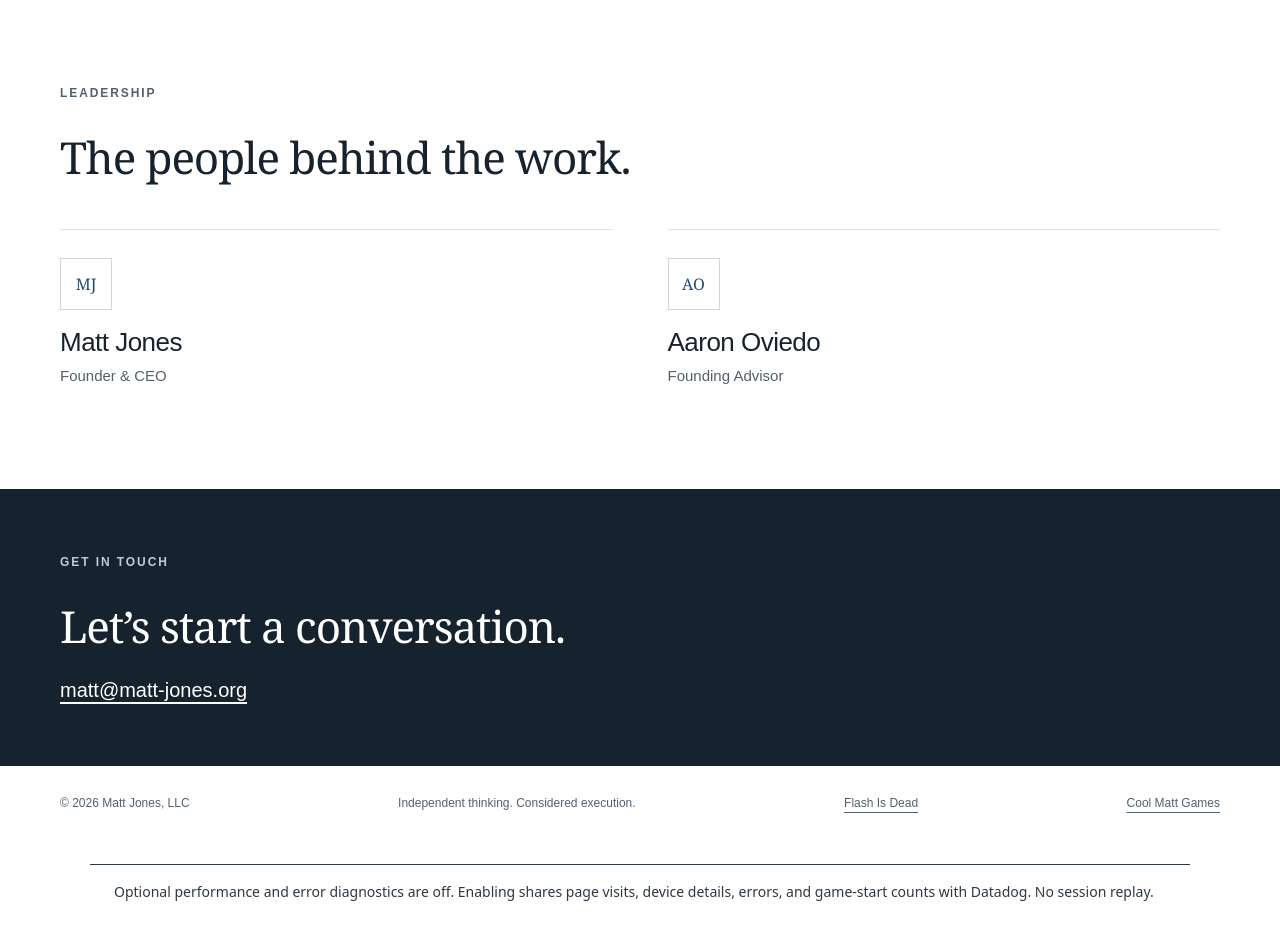
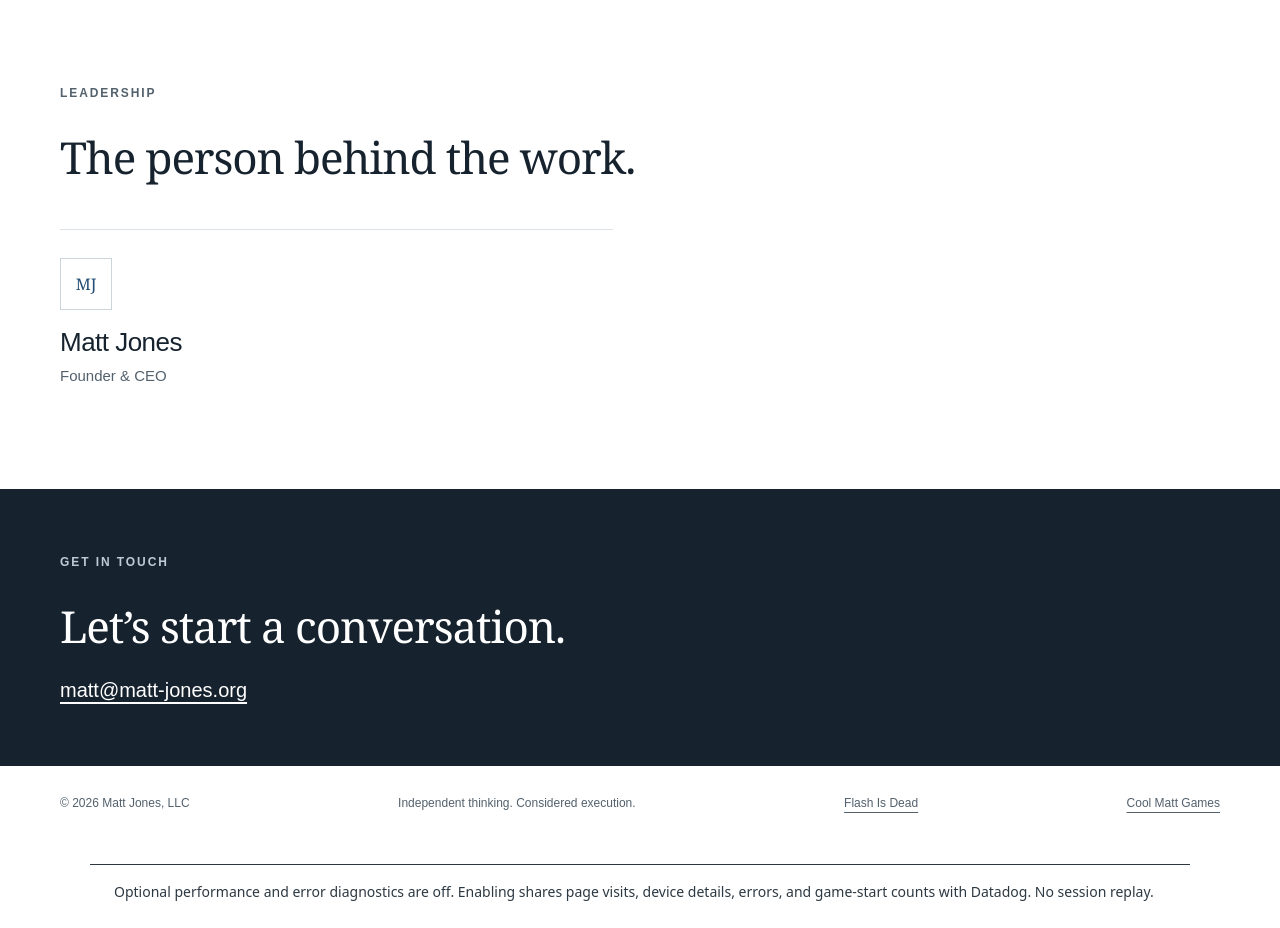
Before and after one commit to Matt-Jones-LLC/matt-jones.org, a plain HTML site: page site/index.html in a window 1280 px wide. Shown: the part 2580-3508 px from the top of the page. Drawn offline with Linux system fonts and the light colour scheme.

Commit message:
List Matt Jones as the only person on the company site
Remove the Founding Advisor entry from the homepage leadership section,
README.md and AGENTS.md, and make the site test require exactly one
person in that section.

Co-Authored-By: Claude Fable 5.2 <noreply@anthropic.com>
Claude-Session: https://claude.ai/code/session_01F4suExdEs6ZFPP8Qth7Ye5

```diff
--- a/site/index.html
+++ b/site/index.html
@@ -19,7 +19,7 @@
 <a class="toon-preview" href="https://flashisdead.com/toons/the-overlords/" aria-label="Watch The Overlords on Flash Is Dead"><img src="assets/flash-is-dead-overlords.jpg" alt="The cast of The Overlords, an original cartoon on Flash Is Dead" width="800" height="600" loading="lazy"><span>Watch The Overlords · The pilot</span></a>
 </article><article class="project"><div><span class="tag">COOL MATT GAMES</span><h3>Original games.<br>Made for the browser.</h3><p>Small, distinctive games you can open and play. Cool Matt Games is our home for finished releases—from the one-button timing of Corner Shot to the evolving world of SHAPES.</p><a class="text-link" href="https://coolmatt.games">Visit Cool Matt Games</a></div><div class="game-art" aria-hidden="true"><div class="circle"></div><div class="square"></div><div class="triangle"></div><span>ROOM TO PLAY.</span></div></article><article class="experiment"><div><span class="tag">IN DEVELOPMENT</span><h3>Room for the unexpected.</h3></div><p>Our experimental arcade is being developed for coolmattgames.io: a place to try new games, different visual worlds, and new ways of building for the web. Ideas can change here before they earn a place in the main arcade.</p></article></div></section>
 <section class="approach wrap"><p class="eyebrow">OUR APPROACH</p><div><h2>Curiosity starts the work.<br>Care carries it through.</h2><p>We believe useful software and memorable play share something important: respect for the person on the other side of the screen. We start with a clear idea, build something tangible, and keep improving it.</p><p>Experimentation has its own space. Finished experiences have theirs. That distinction gives us room to try something new while keeping our public releases focused.</p></div></section>
-<section id="leadership" class="leadership wrap"><div class="section-heading"><p class="eyebrow">LEADERSHIP</p><h2>The people behind the work.</h2></div><div class="people"><article><span class="monogram" aria-hidden="true">MJ</span><h3>Matt Jones</h3><p>Founder & CEO</p></article><article><span class="monogram" aria-hidden="true">AO</span><h3>Aaron Oviedo</h3><p>Founding Advisor</p></article></div></section>
+<section id="leadership" class="leadership wrap"><div class="section-heading"><p class="eyebrow">LEADERSHIP</p><h2>The person behind the work.</h2></div><div class="people"><article><span class="monogram" aria-hidden="true">MJ</span><h3>Matt Jones</h3><p>Founder & CEO</p></article></div></section>
 <section class="contact"><div class="wrap"><p class="eyebrow">GET IN TOUCH</p><h2>Let’s start a conversation.</h2><a href="mailto:matt@matt-jones.org">matt@matt-jones.org</a></div></section>
 </main><footer class="wrap"><span>© 2026 Matt Jones, LLC</span><span>Independent thinking. Considered execution.</span><a href="https://flashisdead.com/">Flash Is Dead</a><a href="https://coolmatt.games">Cool Matt Games</a></footer>
 </body></html>
```
Also changed, not shown: 3 other files.
